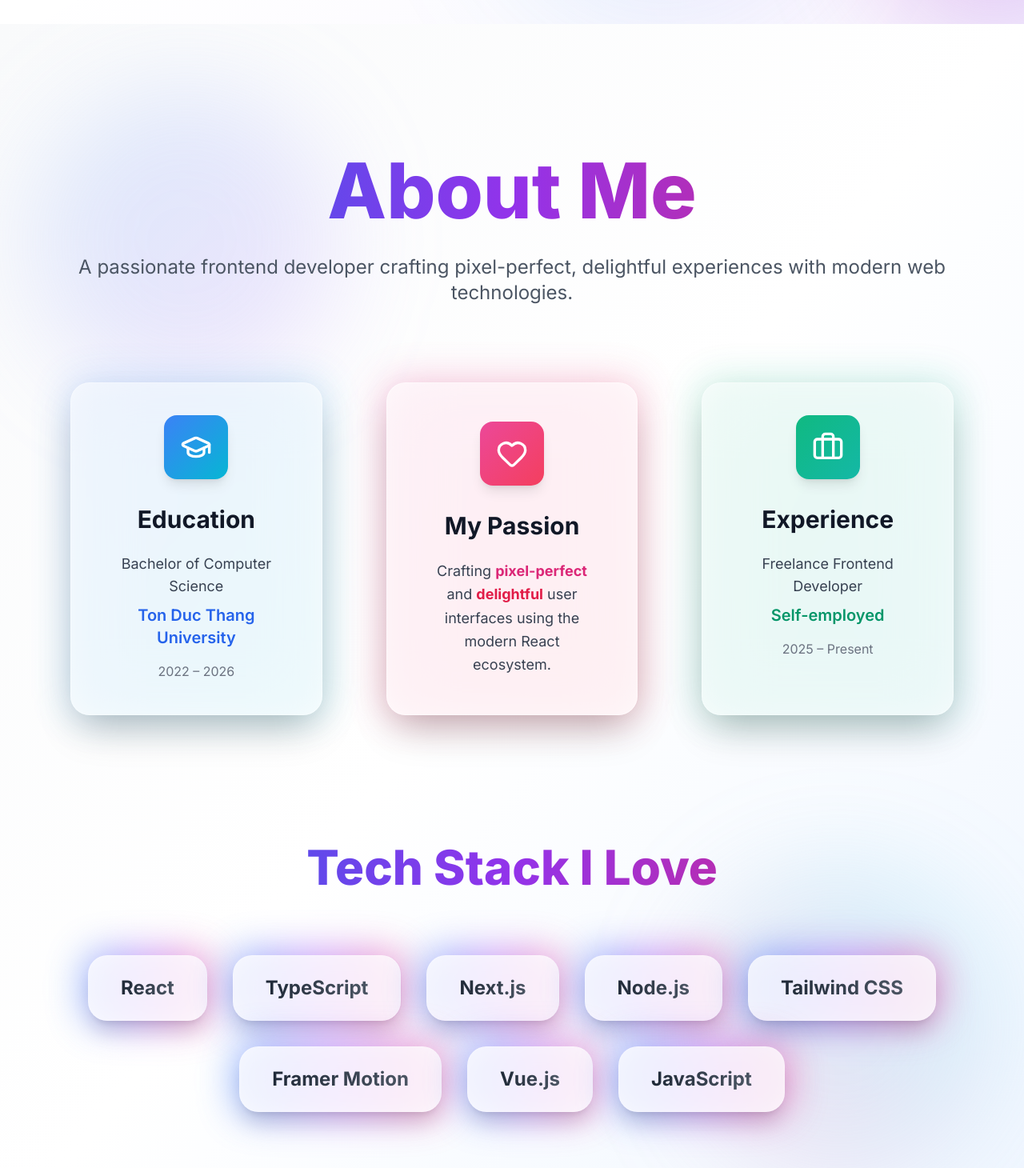
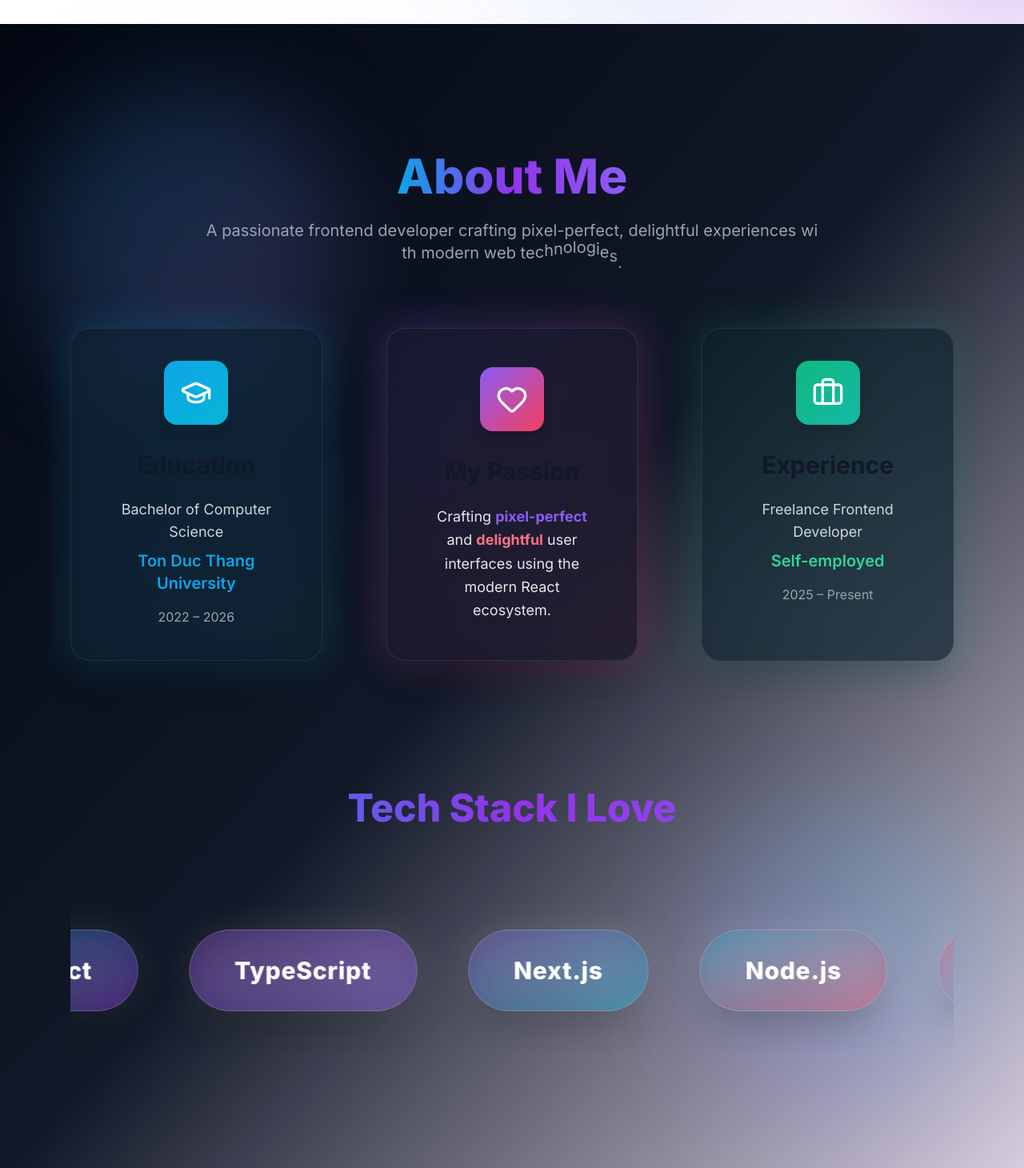
Before and after one commit to Hsu212/My_Portfolio, a React (Vite) app: page / in a window 1280 px wide. Shown: the part 770-2230 px from the top of the page at 80% size. Built offline with nearby package versions, Linux system fonts and the light colour scheme.

Commit message:
Refactor About component with new features and styles
Updated the About component to include a duplicated skills list for seamless scrolling and enhanced animations. Improved gradient backgrounds and added a modern tech stack section.

```diff
--- a/src/components/About.tsx
+++ b/src/components/About.tsx
@@ -2,9 +2,25 @@ import { motion } from "framer-motion";
 import { GraduationCap, Heart, Briefcase } from "lucide-react";
 
 const skills = [
-  "React", "TypeScript", "Next.js", "Node.js",
+  "React", "TypeScript", "Next.js", "Node.js", "HTML", "CSS",
   "Tailwind CSS", "Framer Motion", "Vue.js", "JavaScript"
 ];
+
+// Duplicate the list for seamless infinite scroll
+const duplicatedSkills = [...skills, ...skills];
+
+const letterVariants = {
+  hidden: { opacity: 0, y: 80 },
+  visible: (i: number) => ({
+    opacity: 1,
+    y: 0,
+    transition: {
+      delay: i * 0.05,
+      duration: 1.2,
+      ease: [0.68, -0.55, 0.27, 1.55] as const,  // Add 'as const' here
+    },
+  }),
+};
 
 const container = {
   hidden: { opacity: 0 },
@@ -27,32 +43,61 @@ const item = {
 };
 
 export function About() {
+  const heading = "About Me";
+  const description = "A passionate frontend developer crafting pixel-perfect, delightful experiences with modern web technologies.";
+
+  // Modern gradient palette that cycles nicely
+  const gradients = [
+    "from-primary/30 to-purple-600/40",
+    "from-purple-500/30 to-secondary/40",
+    "from-secondary/30 to-cyan-500/40",
+    "from-cyan-500/30 to-rose-500/40",
+    "from-rose-500/30 to-primary/40",
+    "from-primary/40 to-teal-500/30",
+    "from-purple-600/30 to-rose-400/40",
+    "from-teal-500/30 to-cyan-400/40",
+  ];
+
   return (
-    <section id="about" className="relative py-24 overflow-hidden lg:py-40 bg-gradient-to-br from-gray-50 via-white to-blue-50 dark:from-gray-950 dark:via-gray-900 dark:to-purple-950/20">
-      {/* Subtle background elements for depth */}
+    <section id="about" className="relative py-24 overflow-hidden lg:py-40 bg-gradient-to-br from-gray-950 via-gray-900 to-purple-950/20">
+      {/* Background orbs */}
       <div className="absolute inset-0 pointer-events-none">
-        <div className="absolute rounded-full top-20 left-10 w-96 h-96 bg-gradient-to-br from-blue-400/20 to-purple-400/20 blur-3xl" />
-        <div className="absolute rounded-full bottom-20 right-10 w-96 h-96 bg-gradient-to-tr from-pink-400/20 to-cyan-400/20 blur-3xl" />
+        <div className="absolute rounded-full top-20 left-10 w-96 h-96 bg-gradient-to-br from-primary/20 to-purple-400/20 blur-3xl" />
+        <div className="absolute rounded-full bottom-20 right-10 w-96 h-96 bg-gradient-to-tr from-secondary/20 to-cyan-400/20 blur-3xl" />
       </div>
 
       <div className="container relative z-10 px-6 mx-auto">
-        {/* Hero Heading */}
+        {/* About Me Header */}
         <motion.div
-          initial={{ opacity: 0, y: 30 }}
-          whileInView={{ opacity: 1, y: 0 }}
+          initial="hidden"
+          whileInView="visible"
+          viewport={{ once: true, margin: "-100px" }}
+          className="mb-16 text-center lg:mb-20"
+        >
+          <h2 className="inline-block text-5xl font-black text-transparent bg-gradient-to-r from-primary via-purple-600 to-secondary bg-clip-text md:text-6xl lg:text-6xl">
+            {heading.split("").map((letter, i) => (
+              <motion.span key={i} custom={i} variants={letterVariants} className="inline-block">
+                {letter === " " ? "\u00A0" : letter}
+              </motion.span>
+            ))}
+          </h2>
+
+          <motion.p
+            initial={{ opacity: 0 }}
+            whileInView={{ opacity: 1 }}
             viewport={{ once: true }}
-          transition={{ duration: 1 }}
-          className="mb-24 text-center"
+            transition={{ delay: 0.8, duration: 1.2 }}
+            className="max-w-3xl mx-auto mt-6 text-lg text-gray-400 lg:text-xl"
           >
-          <h2 className="text-3xl font-black text-transparent lg:text-8xl bg-gradient-to-r from-blue-600 via-purple-600 to-pink-600 bg-clip-text">
-            About Me
-          </h2>
-          <p className="mx-auto mt-8 text-xl text-gray-600 max-w-1xl lg:text-2xl dark:text-gray-300">
-            A passionate frontend developer crafting pixel-perfect, delightful experiences with modern web technologies.
-          </p>
+            {description.split("").map((letter, i) => (
+              <motion.span key={i} custom={i + heading.length} variants={letterVariants} className="inline-block">
+                {letter === " " ? "\u00A0" : letter}
+              </motion.span>
+            ))}
+          </motion.p>
         </motion.div>
 
-        {/* Modern glassmorphic timeline-style cards */}
+        {/* Cards */}
         <motion.div
           variants={container}
           initial="hidden"
@@ -62,33 +107,28 @@ export function About() {
         >
           {/* Education */}
           <motion.div variants={item} className="relative group">
-            <div className="absolute transition duration-700 -inset-1 rounded-3xl bg-gradient-to-br from-blue-500/30 to-cyan-500/30 blur-xl opacity-70 group-hover:opacity-100" />
-            <div className="relative h-full p-10 transition-all duration-500 border shadow-2xl bg-white/60 dark:bg-gray-900/60 backdrop-blur-2xl border-white/30 dark:border-gray-700/50 rounded-3xl hover:shadow-3xl hover:-translate-y-4">
-              <div className="flex items-center justify-center w-20 h-20 mx-auto mb-8 shadow-lg rounded-2xl bg-gradient-to-br from-blue-500 to-cyan-500">
+            <div className="absolute transition duration-700 -inset-1 rounded-3xl bg-gradient-to-br from-primary/30 to-cyan-500/30 blur-xl opacity-70 group-hover:opacity-100" />
+            <div className="relative h-full p-10 transition-all duration-500 border shadow-2xl bg-gray-900/60 backdrop-blur-2xl border-gray-700/50 rounded-3xl hover:shadow-3xl hover:-translate-y-4">
+              <div className="flex items-center justify-center w-20 h-20 mx-auto mb-8 shadow-lg rounded-2xl bg-gradient-to-br from-primary to-cyan-500">
                 <GraduationCap className="w-10 h-10 text-white" />
               </div>
               <h3 className="mb-6 text-3xl font-bold text-center">Education</h3>
-              <p className="text-lg text-center text-gray-700 dark:text-gray-300">
-                Bachelor of Computer Science
-              </p>
-              <p className="mt-2 text-xl font-semibold text-center text-blue-600 dark:text-blue-400">
-                Ton Duc Thang University
-              </p>
-              <p className="mt-4 text-center text-gray-500 dark:text-gray-400">2022 – 2026</p>
+              <p className="text-lg text-center text-gray-300">Bachelor of Computer Science</p>
+              <p className="mt-2 text-xl font-semibold text-center text-primary">Ton Duc Thang University</p>
+              <p className="mt-4 text-center text-gray-400">2022 – 2026</p>
             </div>
           </motion.div>
 
-          {/* Passion (elevated center card) */}
+          {/* Passion */}
           <motion.div variants={item} className="relative group md:scale-110">
-            <div className="absolute transition duration-700 -inset-1 rounded-3xl bg-gradient-to-br from-pink-500/40 to-rose-500/40 blur-xl opacity-70 group-hover:opacity-100" />
-            <div className="relative h-full p-12 transition-all duration-500 border shadow-2xl bg-white/70 dark:bg-gray-900/70 backdrop-blur-2xl border-white/40 dark:border-gray-700/60 rounded-3xl hover:shadow-3xl hover:-translate-y-6 md:hover:-translate-y-8">
-              <div className="flex items-center justify-center w-20 h-20 mx-auto mb-8 shadow-lg rounded-2xl bg-gradient-to-br from-pink-500 to-rose-500">
+            <div className="absolute transition duration-700 -inset-1 rounded-3xl bg-gradient-to-br from-secondary/40 to-rose-500/40 blur-xl opacity-70 group-hover:opacity-100" />
+            <div className="relative h-full p-12 transition-all duration-500 border shadow-2xl bg-gray-900/70 backdrop-blur-2xl border-gray-700/60 rounded-3xl hover:shadow-3xl hover:-translate-y-6 md:hover:-translate-y-8">
+              <div className="flex items-center justify-center w-20 h-20 mx-auto mb-8 shadow-lg rounded-2xl bg-gradient-to-br from-secondary to-rose-500">
                 <Heart className="w-10 h-10 text-white" />
               </div>
               <h3 className="mb-6 text-3xl font-bold text-center">My Passion</h3>
-              <p className="text-lg leading-relaxed text-center text-gray-700 dark:text-gray-200">
-                Crafting <span className="font-bold text-pink-600 dark:text-pink-400">pixel-perfect</span> and{' '}
-                <span className="font-bold text-rose-600 dark:text-rose-400">delightful</span> user interfaces using the modern React ecosystem.
+              <p className="text-lg leading-relaxed text-center text-gray-200">
+                Crafting <span className="font-bold text-secondary">pixel-perfect</span> and <span className="font-bold text-rose-400">delightful</span> user interfaces using the modern React ecosystem.
               </p>
             </div>
           </motion.div>
@@ -96,64 +136,58 @@ export function About() {
           {/* Experience */}
           <motion.div variants={item} className="relative group">
             <div className="absolute transition duration-700 -inset-1 rounded-3xl bg-gradient-to-br from-emerald-500/30 to-teal-500/30 blur-xl opacity-70 group-hover:opacity-100" />
-            <div className="relative h-full p-10 transition-all duration-500 border shadow-2xl bg-white/60 dark:bg-gray-900/60 backdrop-blur-2xl border-white/30 dark:border-gray-700/50 rounded-3xl hover:shadow-3xl hover:-translate-y-4">
+            <div className="relative h-full p-10 transition-all duration-500 border shadow-2xl bg-gray-900/60 backdrop-blur-2xl border-gray-700/50 rounded-3xl hover:shadow-3xl hover:-translate-y-4">
               <div className="flex items-center justify-center w-20 h-20 mx-auto mb-8 shadow-lg rounded-2xl bg-gradient-to-br from-emerald-500 to-teal-500">
                 <Briefcase className="w-10 h-10 text-white" />
               </div>
               <h3 className="mb-6 text-3xl font-bold text-center">Experience</h3>
-              <p className="text-lg text-center text-gray-700 dark:text-gray-300">
-                Freelance Frontend Developer
-              </p>
-              <p className="mt-2 text-xl font-semibold text-center text-emerald-600 dark:text-emerald-400">
-                Self-employed
-              </p>
-              <p className="mt-4 text-center text-gray-500 dark:text-gray-400">2025 – Present</p>
+              <p className="text-lg text-center text-gray-300">Freelance Frontend Developer</p>
+              <p className="mt-2 text-xl font-semibold text-center text-emerald-400">Self-employed</p>
+              <p className="mt-4 text-center text-gray-400">2025 – Present</p>
             </div>
           </motion.div>
         </motion.div>
 
-        {/* Ultra Modern Tech Stack */}
+        {/* Updated Modern Tech Stack Section */}
+        <div className="mt-40">
+          <motion.h3
+            initial={{ opacity: 0, y: 30 }}
+            whileInView={{ opacity: 1, y: 0 }}
+            viewport={{ once: true }}
+            transition={{ duration: 0.8 }}
+            className="mb-20 text-4xl font-black text-center text-transparent lg:text-5xl bg-gradient-to-r from-primary via-purple-600 to-secondary bg-clip-text"
+          >
+            Tech Stack I Love
+          </motion.h3>
+
+          <div className="py-12 overflow-hidden">
             <motion.div
-          initial={{ opacity: 0 }}
-          whileInView={{ opacity: 1 }}
-          viewport={{ once: true }}
-          transition={{ duration: 1, delay: 0.6 }}
-          className="mt-40 text-center"
+              animate={{ x: ["0%", "-50%"] }}
+              transition={{
+                duration: 30,
+                ease: "linear",
+                repeat: Infinity,
+              }}
+              className="flex gap-16"
             >
-          <h3 className="mb-20 text-5xl font-black text-transparent lg:text-6xl bg-gradient-to-r from-blue-600 via-purple-600 to-pink-600 bg-clip-text">
-            Tech Stack I Love
-          </h3>
-
-          <div className="flex flex-wrap justify-center max-w-6xl gap-8 mx-auto">
-            {skills.map((skill, index) => (
+              {duplicatedSkills.map((skill, index) => (
                 <motion.div
-                key={skill}
-                initial={{ opacity: 0, scale: 0.8 }}
-                whileInView={{ opacity: 1, scale: 1 }}
-                viewport={{ once: true }}
-                transition={{
-                  duration: 0.8,
-                  delay: index * 0.1,
-                  ease: [0.16, 1, 0.3, 1] as const
-                }}
-                whileHover={{
-                  y: -16,
-                  rotateY: 15,
-                  scale: 1.15,
-                  boxShadow: "0 25px 50px -12px rgba(0, 0, 0, 0.25)"
-                }}
-                className="relative group"
+                  key={`${skill}-${index}`}
+                  className="flex-shrink-0"
+                  whileHover={{ scale: 1.2, y: -16 }}
+                  transition={{ type: "spring", stiffness: 400, damping: 12 }}
                 >
-                <div className="absolute transition duration-700 -inset-1 bg-gradient-to-r from-blue-500 via-purple-500 to-pink-500 rounded-3xl blur-xl opacity-60 group-hover:opacity-90" />
-                <div className="relative px-10 py-6 border shadow-xl bg-white/80 dark:bg-gray-900/90 backdrop-blur-xl border-white/20 dark:border-gray-700/50 rounded-3xl">
-                  <span className="text-2xl font-bold text-transparent bg-gradient-to-r from-gray-800 to-gray-600 dark:from-gray-100 dark:to-gray-300 bg-clip-text">
+                  <div className={`relative px-14 py-8 rounded-full bg-gradient-to-br ${gradients[index % gradients.length]} backdrop-blur-xl border border-white/20 shadow-2xl`}>
+                    <div className="absolute inset-0 rounded-full bg-white/10 blur-xl" />
+                    <span className="relative z-10 text-3xl font-black tracking-wide text-white drop-shadow-2xl">
                       {skill}
                     </span>
                   </div>
                 </motion.div>
               ))}
+            </motion.div>
           </div>
-        </motion.div>
+        </div>
       </div>
     </section>
   );
```
Lines whose indentation alone changed are shown as unchanged.
